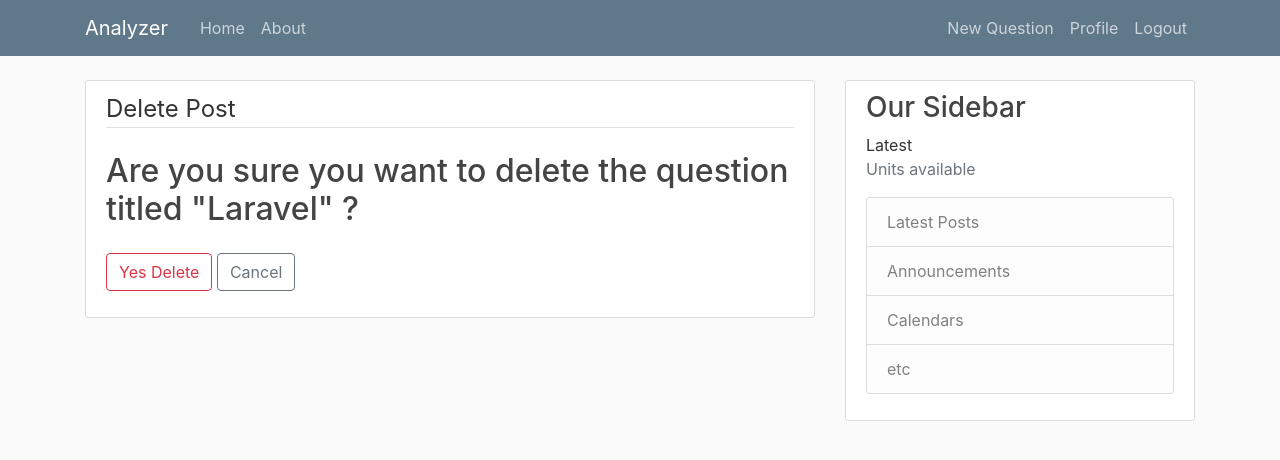
After one commit to dennis012/analyzer, a Django app: page /post/1/delete/ in a window 1280 px wide. The commit adds this page. Shown: the top 460 px of the page. Run offline with Django 3.2, Linux system fonts and the light colour scheme; a user stored in the database is signed in; data comes from the database, SQL or seed files in the repository; both versions use the stored data as it was after the commit; some libraries are stand-ins or nearby versions.

Commit message:
create update and delete methods added

```diff
--- a/blog/templates/blog/about.html
+++ b/blog/templates/blog/about.html
@@ -1,6 +1,6 @@
 {% extends 'blog/base.html' %}
 
 {% block content %}
-    <h1>Blog about</h1>
+    <h1>Analyzer about paget</h1>
 
 {% endblock content %}
--- a/blog/templates/blog/base.html
+++ b/blog/templates/blog/base.html
@@ -22,7 +22,7 @@
     <header class="site-header">
       <nav class="navbar navbar-expand-md navbar-dark bg-steel fixed-top">
         <div class="container">
-          <a class="navbar-brand mr-4" href="{% url 'blog-home' %}">Django Blog</a>
+          <a class="navbar-brand mr-4" href="{% url 'blog-home' %}">Analyzer</a>
           <button class="navbar-toggler" type="button" data-toggle="collapse" data-target="#navbarToggle" aria-controls="navbarToggle" aria-expanded="false" aria-label="Toggle navigation">
           <span class="navbar-toggler-icon"></span>
           </button>
@@ -34,6 +34,7 @@
             <!-- Navbar Right Side -->
             <div class="navbar-nav">
               {% if user.is_authenticated %}
+                <a class="nav-item nav-link" href="{% url 'post-create' %}">New Question</a>
                 <a class="nav-item nav-link" href="{% url 'profile' %}">Profile</a>
                 <a class="nav-item nav-link" href="{% url 'logout' %}">Logout</a>
               {% else %}
@@ -59,8 +60,8 @@
         </div>
         <div class="col-md-4">
           <div class="content-section">
-            <h3>Our Sidebar</h3>
-            <p class='text-muted'>You can put any information here you'd like.
+            <h3>Our Sidebar</h3>Latest
+            <p class='text-muted'>Units available
               <ul class="list-group">
                 <li class="list-group-item list-group-item-light">Latest Posts</li>
                 <li class="list-group-item list-group-item-light">Announcements</li>
--- /dev/null
+++ b/blog/templates/blog/post_confirm_delete.html
@@ -0,0 +1,16 @@
+{% extends "blog/base.html" %}
+{% block content %}
+    <div class="content-section">
+        <form method="POST">
+            {% csrf_token %}
+            <fieldset class="form-group">
+                <legend class="border-bottom mb-4">Delete Post</legend>
+                <h2>Are you sure you want to delete the question titled "{{object.title}}" ?</h2>
+            </fieldset>
+            <div class="form-group">
+                <button class="btn btn-outline-danger" type="submit">Yes Delete</button>
+                <a class="btn btn-outline-secondary" href="{% url 'post-detail' object.id %}" >Cancel</a>
+            </div>
+        </form>
+    </div>
+{% endblock content %}
--- a/blog/templates/blog/post_detail.html
+++ b/blog/templates/blog/post_detail.html
@@ -11,6 +11,10 @@
          </div>
          <h2 class="article-title">{{ object.title }}</h2>
          <p class="article-content">{{ object.content }}</p>
+         {% if object.author == user %}
+         <a class="btn btn-secondary btn-sm mt-1 mb-1" href="{% url 'post-update' object.id %}">Update</a>
+         <a class="btn btn-danger btn-sm mt-1 mb-1" href="{% url 'post-delete' object.id %}">Delete</a>
+         {% endif %}
        </div>
      </article>
 
--- a/blog/urls.py
+++ b/blog/urls.py
@@ -1,10 +1,12 @@
 from django.urls import path
-from .views import PostListView,PostDetailView,PostCreateView
+from .views import PostListView,PostDetailView,PostCreateView,PostUpdateView,PostDeleteView
 from . import views
 
 urlpatterns = [
     path('', PostListView.as_view(), name = 'blog-home'),
     path('post/<int:pk>/', PostDetailView.as_view(), name = 'post-detail'),
     path('post/new/', PostCreateView.as_view(), name = 'post-create'),
+    path('post/<int:pk>/update/', PostUpdateView.as_view(), name = 'post-update'),
+    path('post/<int:pk>/delete/', PostDeleteView.as_view(), name = 'post-delete'),
     path('about', views.about, name = 'blog-about'),
 ]
--- a/blog/views.py
+++ b/blog/views.py
@@ -1,5 +1,6 @@
 from django.shortcuts import render
-from django.views.generic import ListView,DetailView,CreateView
+from django.contrib.auth.mixins import LoginRequiredMixin,UserPassesTestMixin
+from django.views.generic import ListView,DetailView,CreateView,UpdateView,DeleteView
 from .models import Post
 
 # Create your views here.
@@ -18,7 +19,7 @@ class PostListView(ListView):
 class PostDetailView(DetailView):
     model = Post
 
-class PostCreateView(CreateView):
+class PostCreateView(LoginRequiredMixin,CreateView):
     model = Post
     fields = ['title','content']
 
@@ -27,5 +28,28 @@ class PostCreateView(CreateView):
         return super().form_valid(form)
 
 
+
+class PostUpdateView(LoginRequiredMixin,UserPassesTestMixin,UpdateView):
+        model = Post
+        fields = ['title','content']
+
+        def form_valid(self,form):
+            form.instance.author = self.request.user
+            return super().form_valid(form)
+        def test_func(self):#ensuring that the current user is the author of the post hence can update the post.
+                post = self.get_object()
+                if self.request.user == post.author:
+                    return True
+                return False
+
+class PostDeleteView(LoginRequiredMixin,UserPassesTestMixin,DeleteView):
+    model = Post
+    success_url = '/'
+    def test_func(self):#ensuring that the current user is the author of the post hence can update the post.
+            post = self.get_object()
+            if self.request.user == post.author:
+                return True
+            return False
+
 def about(request):
     return render(request,'blog/about.html',{'title':'About'})
```
Also changed, not shown: db.sqlite3, media/profile_pics/audi-audi-r8-quattro-automobile-60631_7S6XfU6.jpg (renamed from media/profile_pics/audi-audi-r8-quattro-automobile-60631_Uii5qfZ.jpg), media/profile_pics/blur-cars-city-409701_pAog2bo.jpg (added).
